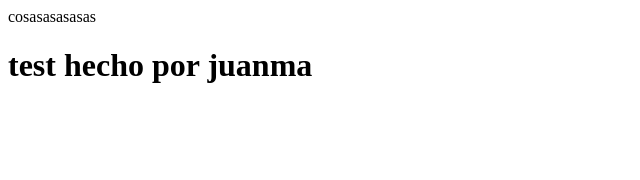
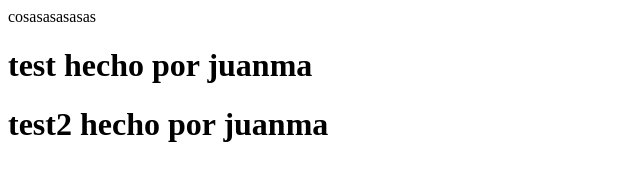
Before and after one commit to francoZuniga32/pruebasContribucion, a plain HTML site: page index.html in a window 1280 px wide. Shown: the whole page, without its empty margins (0-640 px from the left). Drawn offline with Linux system fonts and the light colour scheme.

Commit message:
test2 juanma

```diff
--- a/index.html
+++ b/index.html
@@ -11,6 +11,7 @@
     cosasasasasas
 
     <h1>test hecho por juanma</h1>
+    <h1>test2 hecho por juanma</h1>
 </body>
 
 </html>
```
